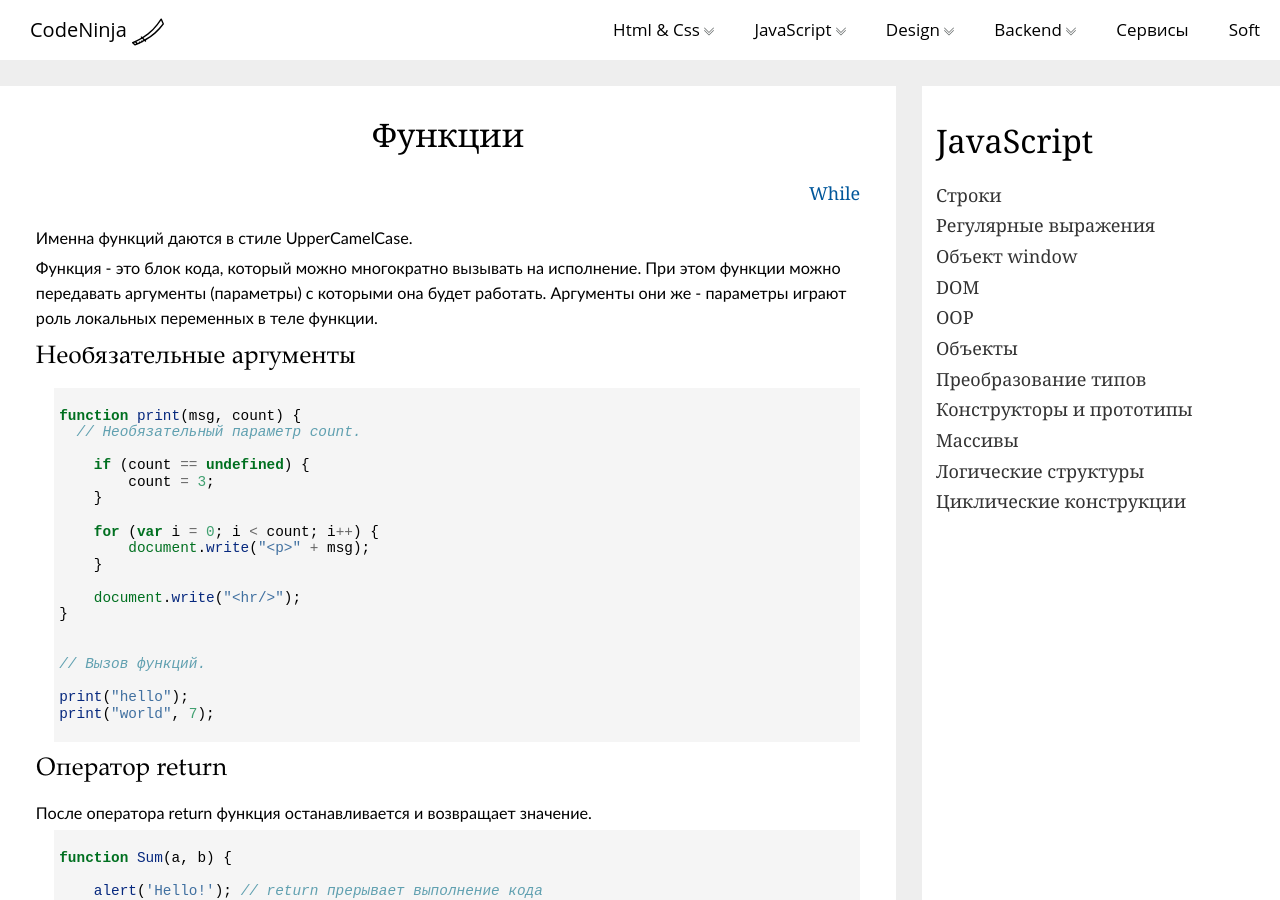
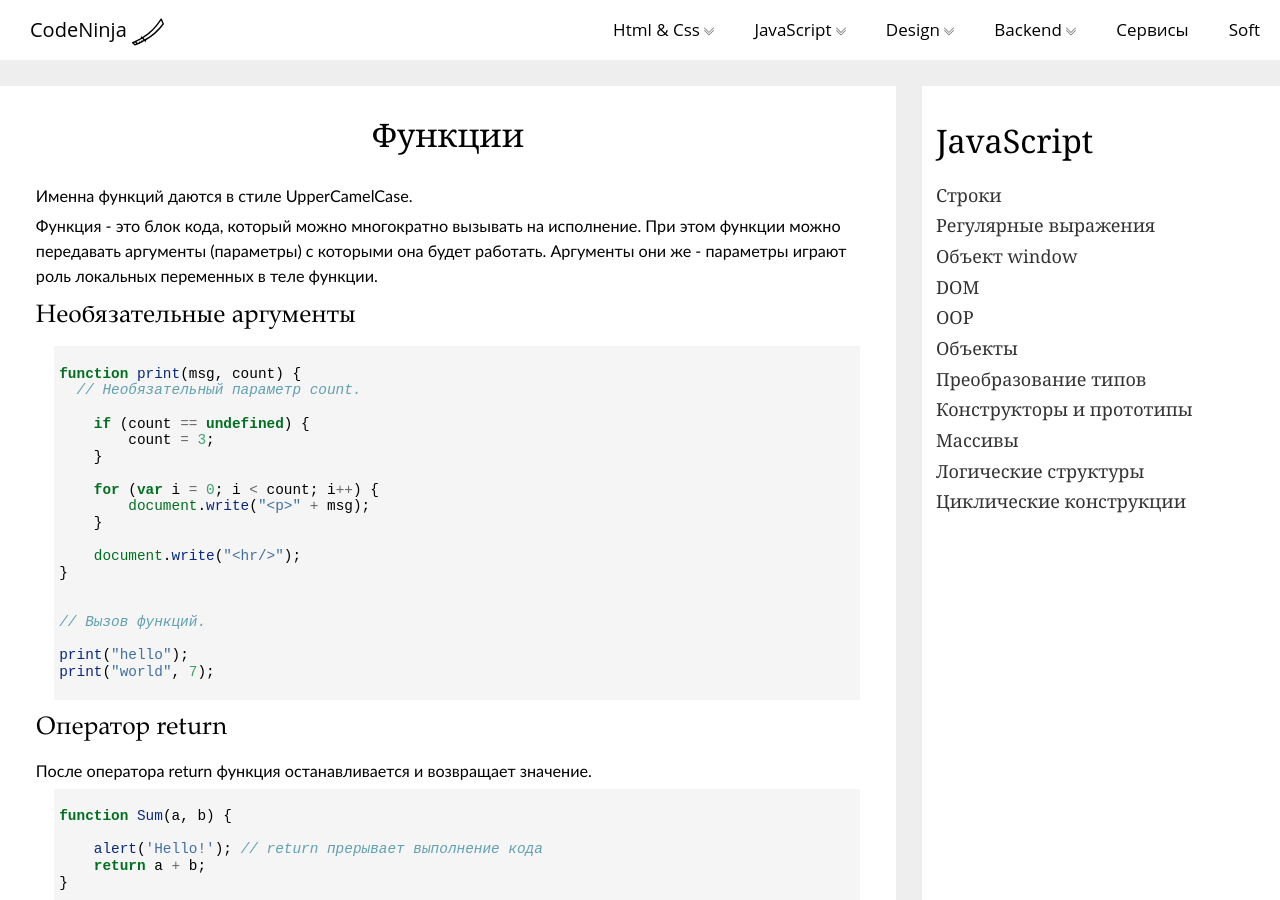
Before and after one commit to webzwezda/CodeNinja, a Jekyll site: the page built from _posts/JavaScript/2018-03-01-function.html, in a window 1280 px wide and 900 px high. Built offline with Jekyll 4.4.1, drawn with Linux system fonts in a browser that asks for light colours.

Commit message:
com111/1

```diff
--- a/_posts/JavaScript/2018-03-01-function.html
+++ b/_posts/JavaScript/2018-03-01-function.html
@@ -5,9 +5,9 @@ date: 2018-03-01
 category: JavaScript
 description: "Основы функций в JavaScript"
 ---
-<ul class="ankor">
+<!-- <ul class="ankor">
   <li><a class="link" href="#while">While</a></li>
-</ul>
+</ul> -->
 <p>Именна функций даются в стиле UpperCamelCase.</p>
 <p>Функция - это блок кода, который можно многократно вызывать на исполнение. При этом функции можно передавать аргументы (параметры) с которыми она будет работать. Аргументы они же - параметры играют роль локальных переменных в теле функции.</p>
 <h3>Необязательные аргументы</h3>
```
